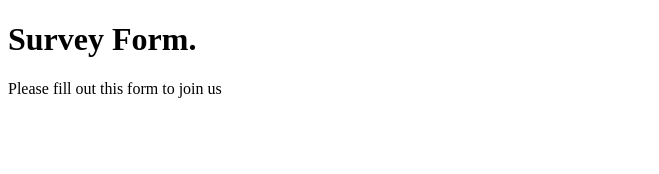
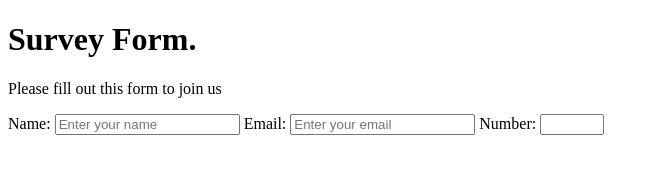
Before and after one commit to bahoz-ali/survey_form, a plain HTML site: page index.html in a window 1280 px wide. Shown: the whole page, without its empty margins (0-659 px from the left). Drawn offline with Linux system fonts and the light colour scheme.

Commit message:
adding elements to form

```diff
--- a/index.html
+++ b/index.html
@@ -12,12 +12,14 @@
     <h1 id="title">Survey Form.</h1>
     <p id="description">Please fill out this form to join us</p>
 
-<form id="survey-form">
-
-
-
-
-</form>
+    <form id="survey-form">
+      <label for="name" >Name:</label>
+      <input type="text" id="name" placeholder="Enter your name" />
+      <label for="email">Email:</label>
+      <input type="email" id="email" placeholder="Enter your email" />
+      <label for="number">Number:</label>
+      <input  type="number" id="number" min="10" max="100" >
+    </form>
 
     <!--
 
```
